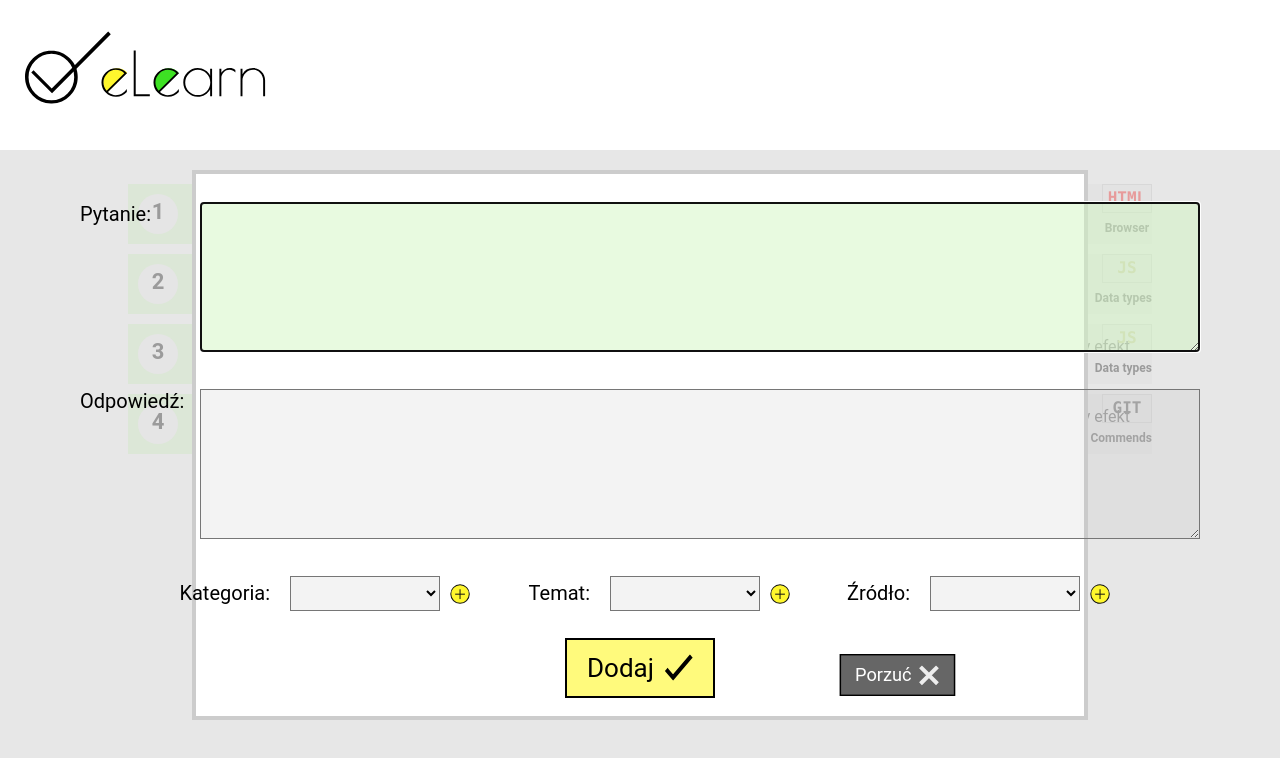
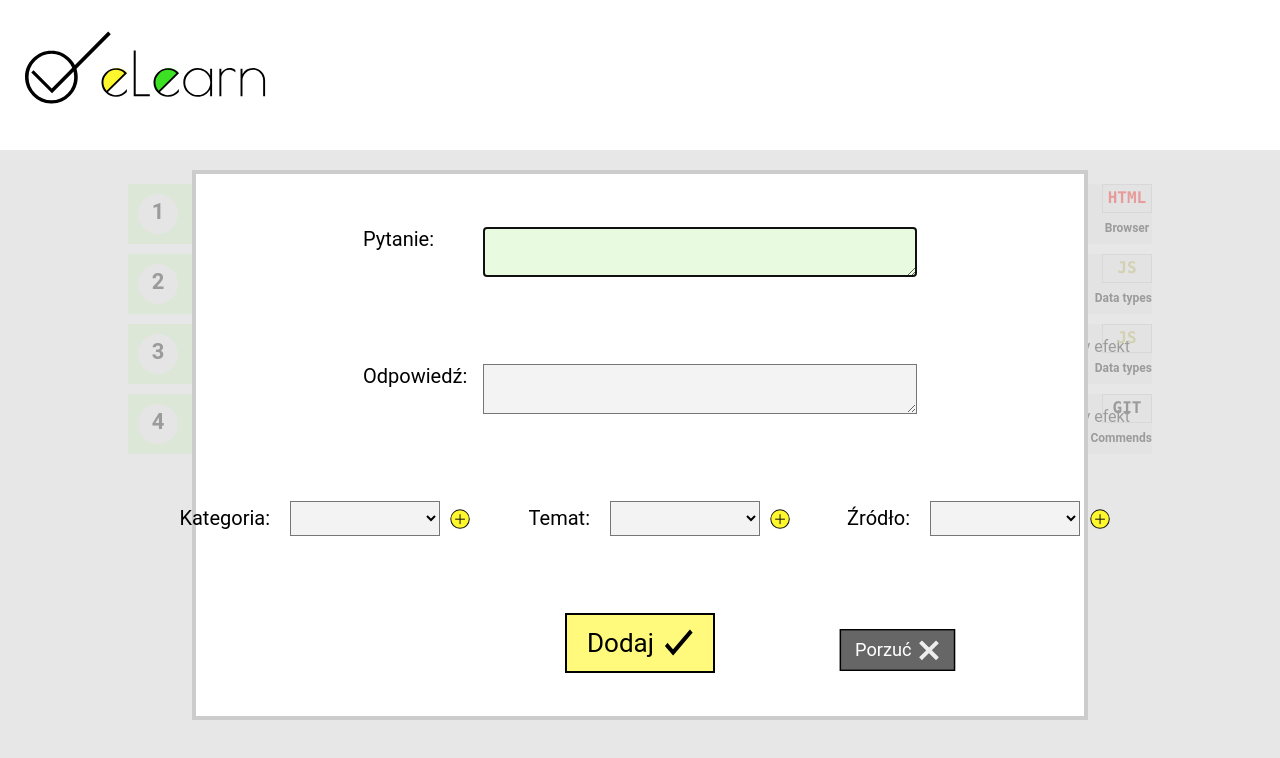
Before and after one commit to kargeb/eLearn, a React (Create React App) app: page /questions in a window 1280 px wide. Both pictures are taken after a click on the button "Dodaj". Shown: the top 758 px of the page. Built offline with nearby package versions, Linux system fonts and the light colour scheme.

Commit message:
make label and textarea as separate components

```diff
--- a/src/components/atoms/input/Input.jsx
+++ b/src/components/atoms/input/Input.jsx
@@ -1,36 +1,21 @@
 import React from 'react';
 import PropTypes from 'prop-types';
 import styled from 'styled-components';
+import Label from '../label/Label';
+import TextArea from './TextArea';
 
 const StyledWrapper = styled.div`
   display: flex;
+  justify-content: center;
   margin: 10px;
-`;
-
-const StyledLabel = styled.label`
-  width: 120px;
-  font-size: 20px;
-  font-family: Roboto;
-  font-style: normal;
-  font-weight: normal;
-`;
-
-const StyledInput = styled.textarea`
-  width: 1000px;
-  height: 150px;
-  color: black;
-  background-color: rgba(196, 196, 196, 0.2);
-
-  &:focus {
-    background-color: rgba(210, 246, 193, 0.5);
-  }
+  width: 100%;
 `;
 
 const Input = ({ label, name, gotValue, setValue, refProp }) => {
   return (
     <StyledWrapper>
-      <StyledLabel htmlFor={name}>{label}</StyledLabel>
-      <StyledInput
+      <Label htmlFor={name}>{label}</Label>
+      <TextArea
         ref={refProp}
         id={name}
         type="text"
--- /dev/null
+++ b/src/components/atoms/input/TextArea.jsx
@@ -0,0 +1,14 @@
+import styled from 'styled-components';
+
+const TextArea = styled.textarea`
+  width: 50%;
+  min-height: 50px;
+  color: black;
+  background-color: rgba(196, 196, 196, 0.2);
+
+  &:focus {
+    background-color: rgba(210, 246, 193, 0.5);
+  }
+`;
+
+export default TextArea;
--- /dev/null
+++ b/src/components/atoms/input/useInput.jsx
@@ -0,0 +1,56 @@
+import React, { useState, useEffect } from 'react';
+import styled from 'styled-components';
+
+const StyledWrapper = styled.div`
+  display: flex;
+  margin: 10px;
+`;
+
+const StyledLabel = styled.label`
+  width: 120px;
+  font-size: 20px;
+  font-family: Roboto;
+  font-style: normal;
+  font-weight: normal;
+`;
+
+const StyledInput = styled.textarea`
+  width: 1000px;
+  height: 150px;
+  color: black;
+  background-color: rgba(196, 196, 196, 0.2);
+
+  &:focus {
+    background-color: rgba(210, 246, 193, 0.5);
+  }
+`;
+
+const useInput = (label, defaultState) => {
+  const [state, setState] = useState(defaultState);
+
+  const id = `use-Input-${label}`;
+
+  useEffect(() => {
+    console.log('usedhgdjhdg sdsd ');
+  }, []);
+
+  const HookInput = () => {
+    return (
+      <StyledWrapper>
+        <StyledLabel htmlFor={id}>{label}</StyledLabel>
+        <StyledInput
+          //   ref={refProp}
+          id={id}
+          type="text"
+          //   name={id}
+          value={state}
+          onChange={e => setState(e.target.value)}
+        />
+      </StyledWrapper>
+    );
+  };
+
+  return [state, HookInput, setState];
+};
+
+export default useInput;
--- /dev/null
+++ b/src/components/atoms/label/Label.jsx
@@ -0,0 +1,11 @@
+import styled from 'styled-components';
+
+const Label = styled.label`
+  width: 120px;
+  font-size: 20px;
+  font-family: Roboto;
+  font-style: normal;
+  font-weight: normal;
+`;
+
+export default Label;
--- a/src/components/organisms/NewQuestionForm/NewQuestionForm.jsx
+++ b/src/components/organisms/NewQuestionForm/NewQuestionForm.jsx
@@ -7,6 +7,17 @@ import Button from '../../atoms/buttons/Button';
 import Icon from '../../atoms/icons/Icon';
 import cancelIcon from '../../../assets/images/CancelIcon.svg';
 import confirmIcon from '../../../assets/images/ConfirmIcon.svg';
+import Label from '../../atoms/label/Label';
+import TextArea from '../../atoms/input/TextArea';
+
+// import useInput from '../../atoms/input/useInput';
+
+const StyledInputWrapper = styled.div`
+  display: flex;
+  justify-content: center;
+  margin: 10px;
+  width: 100%;
+`;
 
 const StyledBackground = styled.div`
   position: absolute;
@@ -109,6 +120,12 @@ const NewQuestionForm = ({
     'Other'
   ]);
 
+  const inputRef = useRef();
+
+  useEffect(() => {
+    inputRef.current.focus();
+  }, []);
+
   const addOption = (Category, newOption) => {
     switch (Category) {
       case 'Kategoria':
@@ -130,11 +147,29 @@ const NewQuestionForm = ({
     setAnswer('');
   };
 
-  const inputRef = useRef();
+  const StyledWrapper = styled.div`
+    display: flex;
+    margin: 10px;
+  `;
 
-  useEffect(() => {
-    inputRef.current.focus();
-  }, []);
+  const StyledLabel = styled.label`
+    width: 120px;
+    font-size: 20px;
+    font-family: Roboto;
+    font-style: normal;
+    font-weight: normal;
+  `;
+
+  const StyledInput = styled.textarea`
+    width: 1000px;
+    height: 150px;
+    color: black;
+    background-color: rgba(196, 196, 196, 0.2);
+
+    &:focus {
+      background-color: rgba(210, 246, 193, 0.5);
+    }
+  `;
 
   const sendQuestion = () => {
     setEmptyFildsPrompt(false);
@@ -177,23 +212,43 @@ const NewQuestionForm = ({
     }
   };
 
+  console.log('jestem w fulnkcji tesz');
+
   return (
     <>
+      {console.log('2323')}
       <StyledBackground />
       <StyledFormWrapper>
-        <Input
+        <StyledInputWrapper>
+          <Label htmlFor="question">Pytanie:</Label>
+          <TextArea
+            id="question"
+            ref={inputRef}
+            value={question}
+            onChange={e => setQuestion(e.target.value)}
+          />
+        </StyledInputWrapper>
+        <StyledInputWrapper>
+          <Label htmlFor="answer">Odpowiedź:</Label>
+          <TextArea
+            id="answer"
+            value={answer}
+            onChange={e => setAnswer(e.target.value)}
+          />
+        </StyledInputWrapper>
+        {/* <Input
           refProp={inputRef}
           label="Pytanie: "
           name="questionInput"
           gotValue={question}
           setValue={setQuestion}
-        />
-        <Input
+        /> */}
+        {/* <Input
           label="Odpowiedź: "
           name="answerInput"
           gotValue={answer}
           setValue={setAnswer}
-        />
+        /> */}
         <StyledSelectsWrapper>
           <Select
             category="Kategoria"
```
